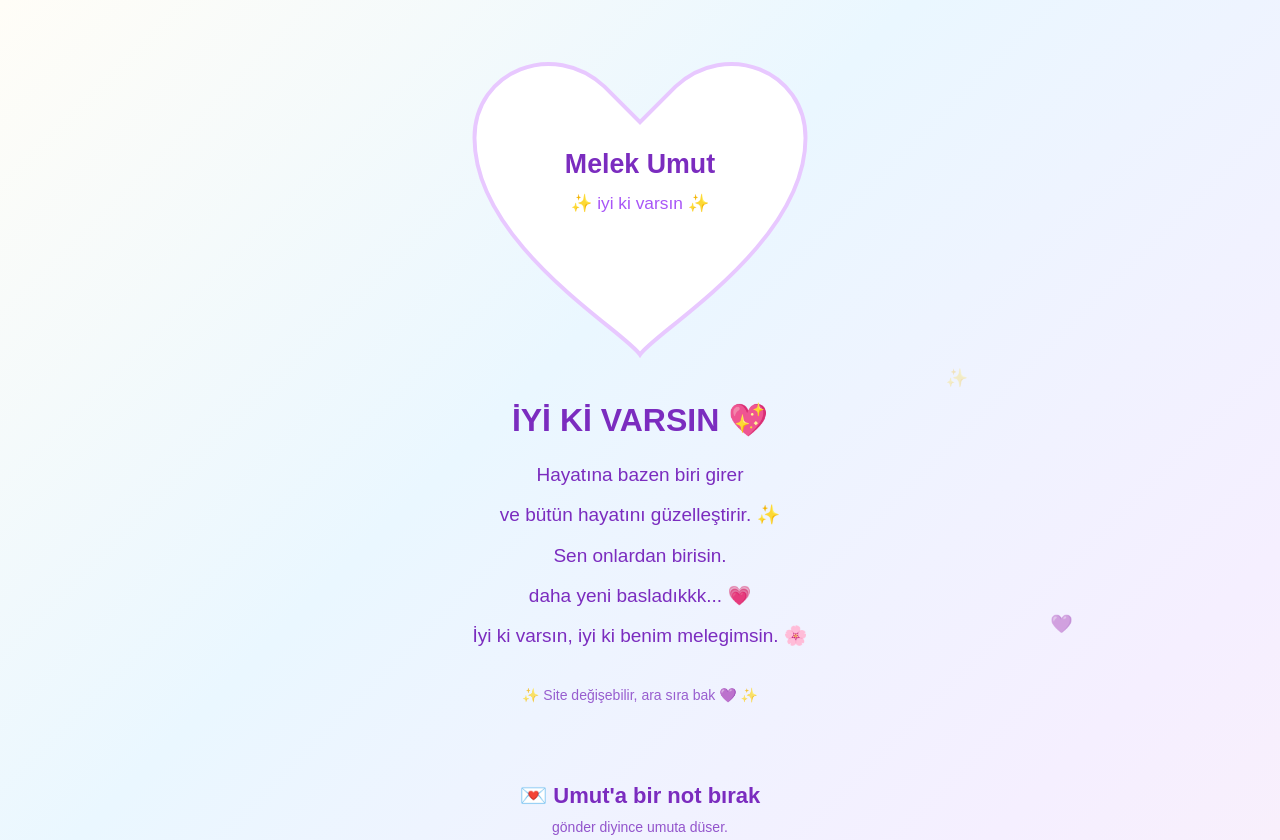
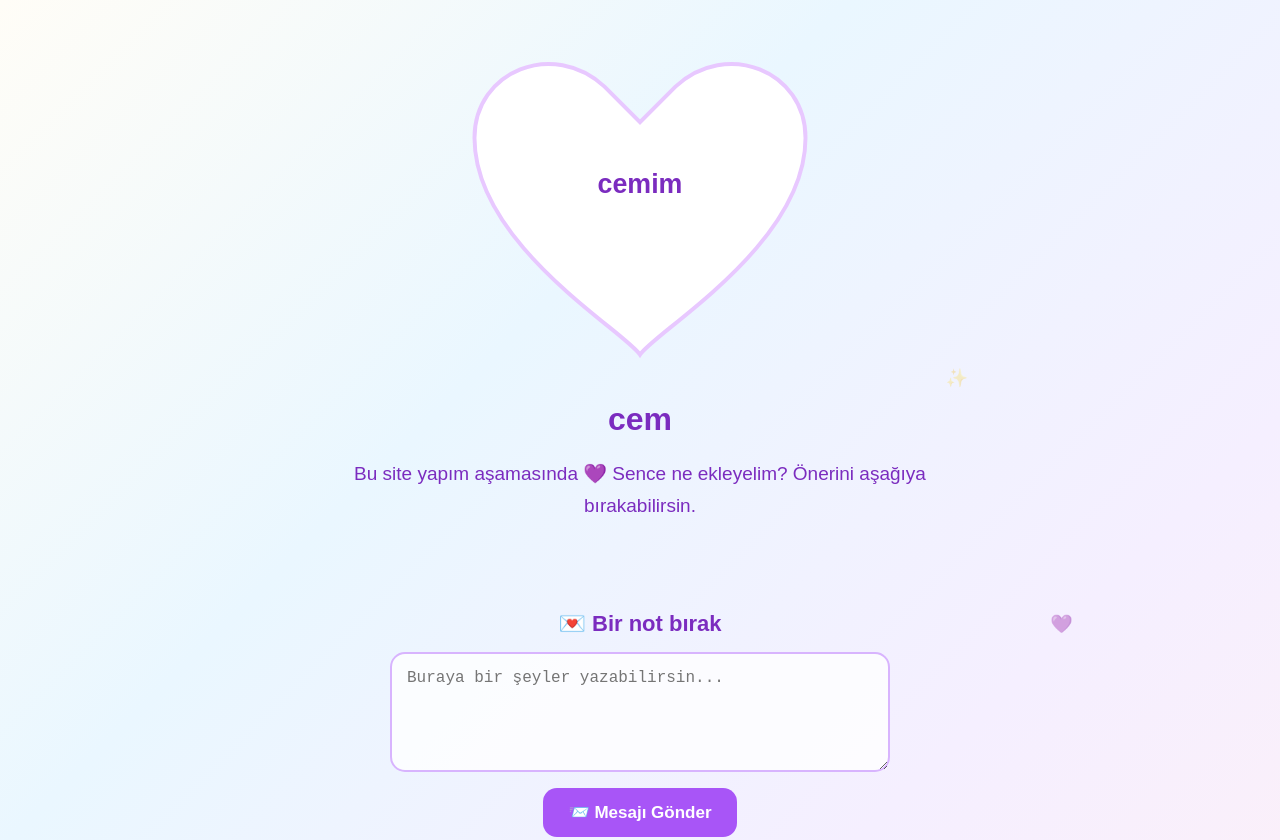
Before and after one commit to Djdjdj28dm/site, a plain HTML site: page index.html in a window 1280 px wide. Shown: the top 840 px of the page. Drawn offline with Linux system fonts and the light colour scheme; no server answers.

Commit message:
Update index.html

```diff
--- a/index.html
+++ b/index.html
@@ -359,44 +359,22 @@ p {
 
             <text
                 x="250"
-                y="190"
+                y="215"
                 text-anchor="middle"
                 font-size="34"
                 fill="#7b2cbf"
                 font-weight="bold"
             >
-                Melek Umut
-            </text>
-
-            <text
-                x="250"
-                y="235"
-                text-anchor="middle"
-                font-size="22"
-                fill="#a855f7"
-            >
-                ✨ iyi ki varsın ✨
+                cemim
             </text>
 
         </svg>
 
     </div>
 
-    <h1>İYİ Kİ VARSIN 💖</h1>
+    <h1>cem</h1>
 
-    <p>Hayatına bazen biri girer</p>
-    <p>ve bütün hayatını güzelleştirir. ✨</p>
-    <p>Sen onlardan birisin.</p>
-
-    <p>daha yeni basladıkkk... 💗</p>
-
-    <p>
-        İyi ki varsın, iyi ki benim melegimsin. 🌸
-    </p>
-
-    <div class="footer">
-        ✨ Site değişebilir, ara sıra bak 💜 ✨
-    </div>
+    <p>Bu site yapım aşamasında 💜 Sence ne ekleyelim? Önerini aşağıya bırakabilirsin.</p>
 
 </div>
 
@@ -406,11 +384,11 @@ p {
 <div class="message-area">
 
     <div class="message-title">
-        💌 Umut'a bir not bırak
+        💌 Bir not bırak
     </div>
 
     <div class="message-info">
-        gönder diyince umuta düser.
+
     </div>
 
     <textarea
```
